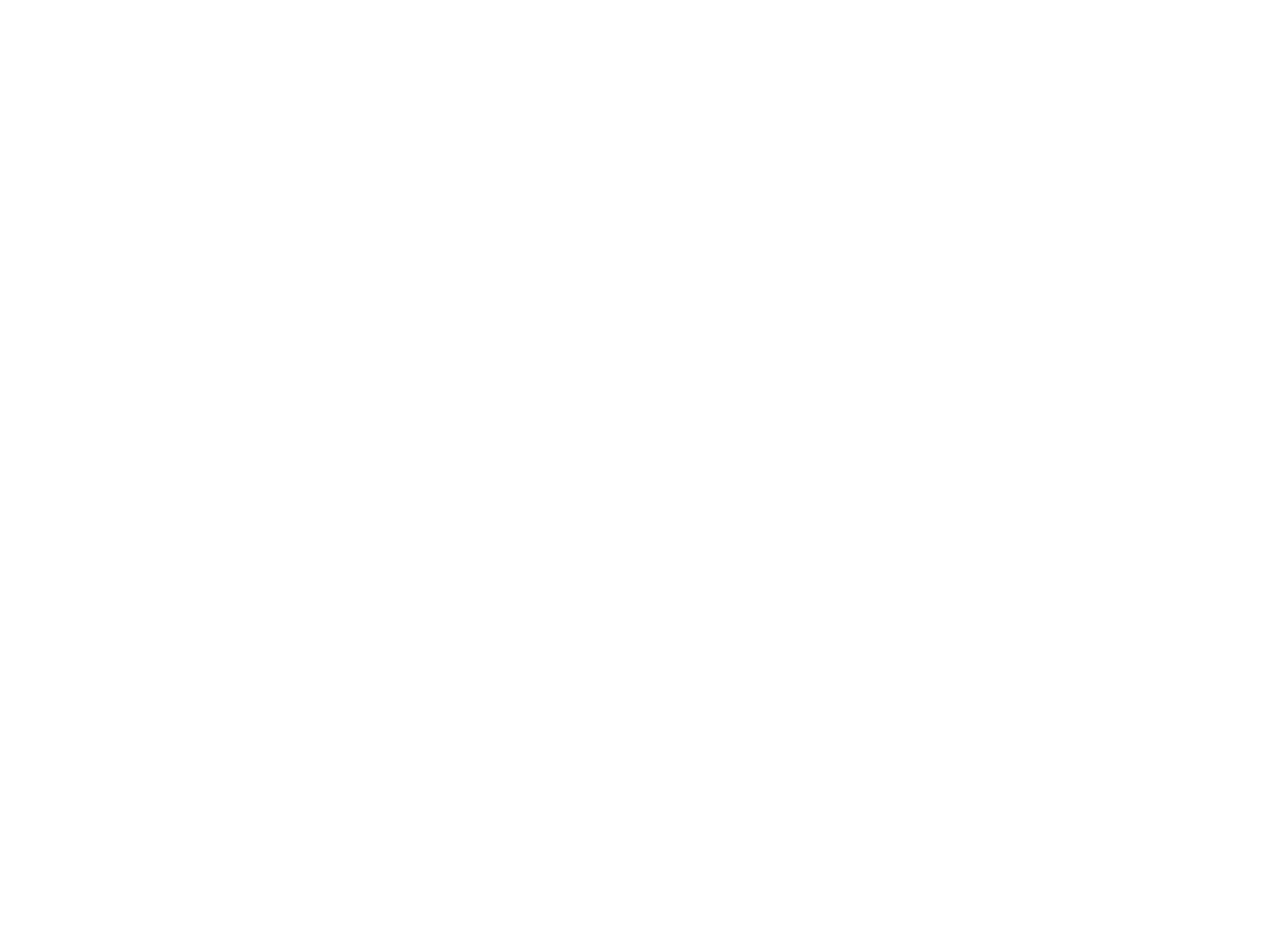
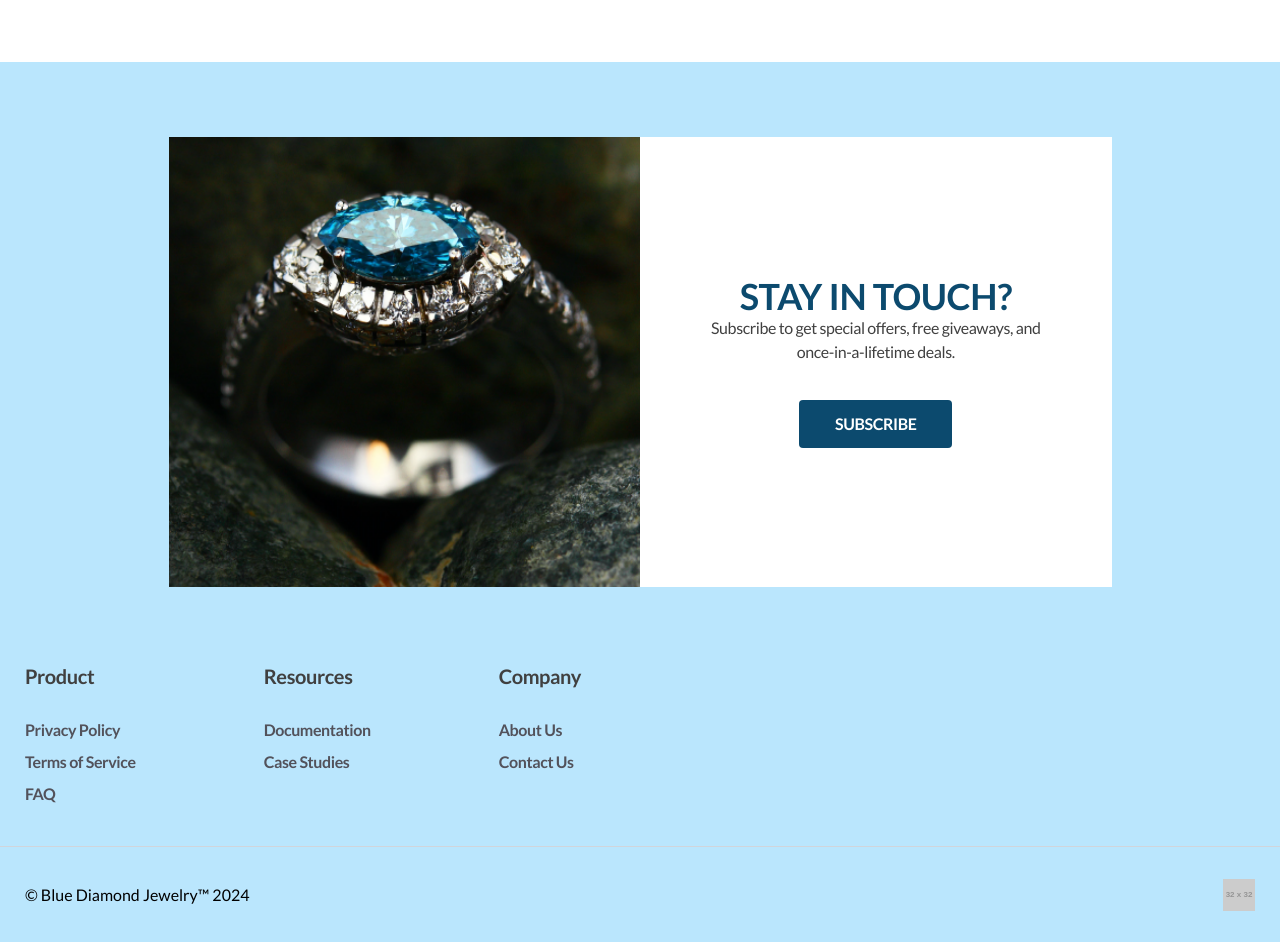
Before and after one commit to devAlexSilva/figma-to-code, a Next.js app: page /landing-03 in a window 1280 px wide. Shown: the part 3520-4462 px from the top of the page. Before the commit the page ends 3518 px from the top, so only its background shows below. Built offline with nearby package versions, Linux system fonts and the light colour scheme.

Commit message:
feat: added footer

```diff
--- /dev/null
+++ b/src/app/landing-03/components/Footer.tsx
@@ -0,0 +1,52 @@
+import footerImage from '@/app/landing-03/assets/footer-image.png'
+import Image from "next/image"
+
+const Footer = () => {
+  return (
+    <div className="w-full bg-sky-200 mt-16">
+      <div className='max-w-[1230px] mx-auto'>
+        <div className='flex w-[943px] items-center h-[600px] mx-auto'>
+          <div className="w-[50%] h-[450px]">
+            <Image className='w-full h-full' src={footerImage} alt="jewelry" />
+          </div>
+          <div className="bg-white text-center w-[50%] h-[450px] flex flex-col justify-center items-center tracking-tight font-bold">
+            <h2 className="w-[362px] text-sky-900 text-4xl">STAY IN TOUCH?</h2>
+            <p className="w-[362px] text-neutral-700 font-normal font-['Open Sans']">Subscribe to get special offers, free giveaways, and once-in-a-lifetime deals.
+            </p>
+            <button className="px-9 py-3 mt-9 text-white bg-sky-900 rounded">SUBSCRIBE</button>
+          </div>
+        </div>
+
+        <div className='flex gap-32'>
+          <ul className="text-zinc-600 text-base font-bold leading-loose tracking-tight">
+            <h3 className="text-neutral-700 text-xl pb-6">Product</h3>
+            <li><a href="#">Privacy Policy</a></li>
+            <li><a href="#">Terms of Service</a></li>
+            <li><a href="#">FAQ</a></li>
+          </ul>
+          <ul className="text-zinc-600 text-base font-bold leading-loose tracking-tight">
+            <h3 className="text-neutral-700 text-xl pb-6">Resources</h3>
+            <li><a href="#">Documentation</a></li>
+            <li><a href="#">Case Studies</a></li>
+          </ul>
+          <ul className="text-zinc-600 text-base font-bold leading-loose tracking-tight">
+            <h3 className="text-neutral-700 text-xl pb-6">Company</h3>
+            <li><a href="#">About Us</a></li>
+            <li><a href="#">Contact Us</a></li>
+          </ul>
+        </div>
+      </div>
+
+      <div className='w-full mt-9 border-t border-gray-300 h-24'>
+        <div className='flex justify-between items-center h-full max-w-[1230px] mx-auto'>
+          <span>© Blue Diamond Jewelry™ 2024</span>
+          <div>
+            <img className="w-8 h-8" src="https://via.placeholder.com/32x32" />
+          </div>
+        </div>
+      </div>
+    </div>
+  )
+}
+
+export default Footer
--- a/src/app/landing-03/components/SectionOurServices.tsx
+++ b/src/app/landing-03/components/SectionOurServices.tsx
@@ -4,8 +4,8 @@
 
 const SectionOurServices = () => {
   return (
-    <div className="h-96 max-w-[1230px] mx-auto my-16">
-      <h1 className="w-[584px] h-10 mb-12 text-sky-900 text-4xl font-black uppercase tracking-tight">Our Services</h1>
+    <div className="max-w-[1230px] mx-auto mt-16">
+      <h1 className="w-[584px] mb-12 text-sky-900 text-4xl font-black uppercase tracking-tight">Our Services</h1>
       <div className='flex flex-col items-center'>
         <ul className='flex gap-8'>
           <li className='flex flex-col items-center'>
--- a/src/app/landing-03/page.tsx
+++ b/src/app/landing-03/page.tsx
@@ -7,6 +7,7 @@
 import SectionGallery from "./components/SectionGallery"
 import SectionOurServices from "./components/SectionOurServices"
 import SectionCustomerReviews from "./components/SectionCustomerReviews"
+import Footer from "./components/Footer"
 
 const lato = Lato({
   subsets: ['latin'],
@@ -28,6 +29,7 @@
       <SectionGallery />
       <SectionCustomerReviews />
       <SectionOurServices />
+      <Footer />
     </div>
   )
 }
```
Also changed, not shown: src/app/landing-03/assets/footer-image.png (added).
